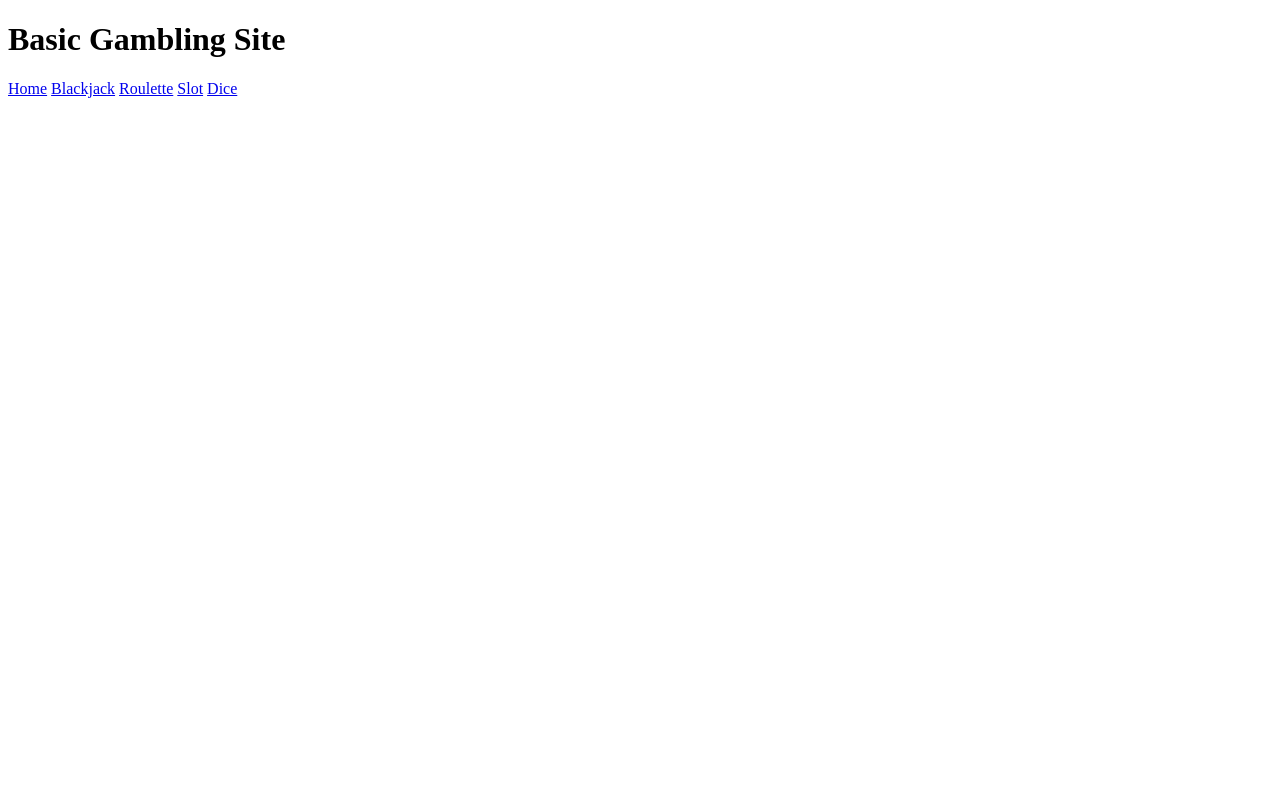
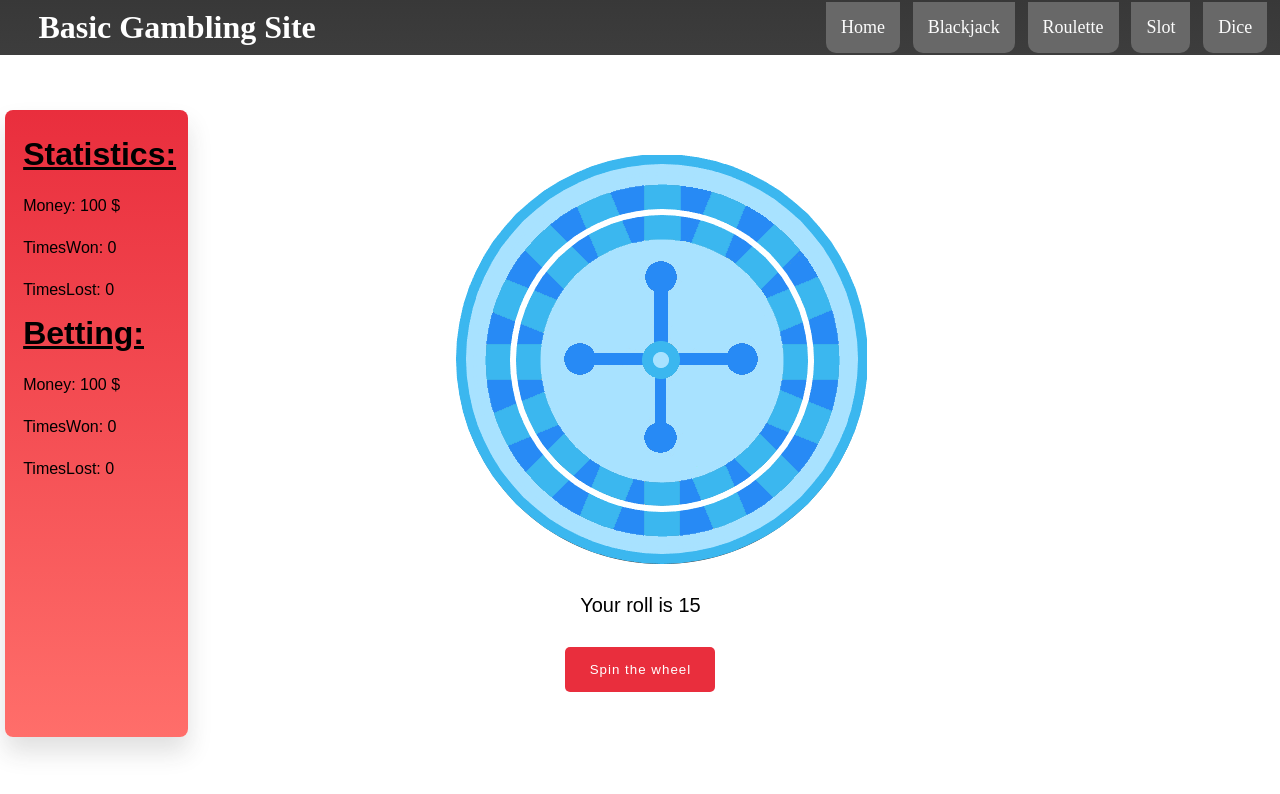
Before and after one commit to JuliusRosengren/ProjectJava, a plain HTML site: page Roulette.html in a window 1280 px wide. Drawn offline with Linux system fonts and the light colour scheme.

Commit message:
roulette

```diff
--- a/Roulette.html
+++ b/Roulette.html
@@ -21,5 +21,32 @@
             <a href="Dice.html">Dice</a>
         </nav>
     </header>
+    <div class="BigGrid">
+        <div class="container01">
+            <div class="wheel-wrapper">
+                <img class="shake"  id="Wheel01">
+                <img src="Extra/wheel.png">
+            </div>
+            <p id="total"></p>
+            <button onclick="spin()">Spin the wheel</button>
+        </div>
+
+        <div class="container02">
+            <div class="box-wrapper">
+                <h1>
+                    <u>Statistics:</u>
+                </h1>
+                <div class="Money">Money: 100 $</div>
+                <div class="TimesWon">TimesWon: 0</div>
+                <div class="TimesLost">TimesLost: 0</div>
+                <h1>
+                    <u>Betting:</u>
+                </h1>
+                <div class="Money">Money: 100 $</div>
+                <div class="TimesWon">TimesWon: 0</div>
+                <div class="TimesLost">TimesLost: 0</div>
+            </div>
+        </div>
+    </div>
 </body>
 </html>
--- a/Roulette.js
+++ b/Roulette.js
@@ -0,0 +1,27 @@
+let Money = 100;
+let TimesWon = 0;
+let TimesLost = 0;
+
+let MoneyText = document.querySelector(".Money");
+let TimesWonText = document.querySelector(".TimesWon")
+let TimesLostText = document.querySelector(".TimesLost")
+
+
+let images = ["Extra/wheel.png"];
+let wheel = document.querySelectorAll("img");
+
+function spin(){
+    wheel.forEach((die) => {
+        die.classList.add("shake");
+    });
+    setTimeout(function(){
+        wheel.forEach(function(die){
+            die.classList.remove("shake");
+        });
+        let spinOneValue = Math.floor(Math.random()*37);
+        document.querySelector("#total").innerHTML = "Your roll is " + (spinOneValue);
+    },
+    3000
+    );
+}
+spin();
--- a/RouletteStyle.css
+++ b/RouletteStyle.css
@@ -0,0 +1,182 @@
+/*-----------------------*/
+/*  Wheel box in middle  */
+/*-----------------------*/
+
+*{
+    padding: 0;
+    margin: 0;
+    box-sizing: border-box;
+}
+body{
+    height: 100vh;
+}
+
+.BigGrid {
+    display: grid;
+    grid-template-columns: 1fr 1fr 1fr 1fr 1fr;
+    grid-template-rows: 1fr 1fr 1fr;
+    gap: 10px;
+    height: 92vh;
+}
+
+ .container01{
+    width: 100%;
+    padding: 50px;
+    display: grid;
+    grid-column-start: 3;
+    grid-row-start: 2;
+    border-radius: 8px;
+    display: flex;
+    flex-direction: column;
+    align-items: center;
+    font-family: "Poppins",sans-serif;
+}
+.wheel-wrapper {
+    width: 90%;
+    display: flex;
+    justify-content: space-around;
+}
+
+#Wheel01 {
+    display: flex;
+    align-self: center;
+}
+
+.container01 p{
+    color: black;
+    font-size: 20px;
+    margin: 30px 0;
+    font-weight: 500;
+}
+button{
+    background-color: #e92e3d;
+    border: none;
+    outline: none;
+    color: #ffffff;
+    padding: 15px 0;
+    width: 150px;
+    letter-spacing: 1px;
+    border-radius: 5px;
+    cursor: pointer;
+}
+
+.shake{
+    animation: shake 0.1s infinite;
+}
+
+@keyframes shake{
+    0%{
+        transform: rotate(360deg);
+    }
+    25%{
+        transform: rotate(-360deg);
+    }
+    50%{
+        transform: rotate(360deg);
+    }
+    75%{
+        transform: rotate(-360deg);
+    }
+    100%{
+        transform: rotate(360deg);
+    }
+}
+
+/*-----------------------*/
+/*    Box to the left    */
+/*-----------------------*/
+
+.container02{
+    width: 100%;
+    display: grid;
+    grid-column-start: 1;
+    grid-row-start: 2;
+    background: linear-gradient(#e92e3d, #ff6e6a);
+    box-shadow: 0 15px 25px rgba(50,50,50,0.15);
+    border-radius: 8px;
+    display: flex;
+    flex-direction: column;
+    align-items: center;
+    font-family: "Poppins",sans-serif;
+    padding: 10px;
+    margin: 5px;
+}
+
+.Money,
+.TimesWon,
+.TimesLost {
+    margin-top: 1.5rem;
+}
+
+.container02 h1 {
+    margin-top: 1rem;
+}
+
+.box-wrapper{
+    width: 90%;
+    display: flex;
+    flex-direction: column;
+    justify-content: space-around;
+}
+
+.container02 p{
+    color: black;
+    font-size: 16px;
+    margin: 30px 0;
+    font-weight: 500;
+}
+
+/*-----------------------*/
+/* Bar on top of website */
+/*-----------------------*/
+
+*, *::before, *::after {
+    box-sizing: border-box;
+    margin: 0;
+    padding: 0;
+}
+
+:root {
+    --header-height: 55px;
+  }
+
+.header {
+    display: flex;
+    justify-content: space-between;
+    align-items: center;
+    position: sticky;
+    top: 0;
+    background: linear-gradient(#383838, #3d3d3d);
+    box-shadow: 0 1px 10px 0 rgb(255, 255, 255);
+    height: var(--header-height);
+  }
+
+.header h1 {
+   color: rgb(255, 255, 255);
+   top: 0;
+   margin-left: 3vmax;
+   text-transform:capitalize;
+   font-size: 200%;
+}
+
+  nav {
+    display: flex;
+    justify-content: space-between;
+    align-items: flex-start;
+}
+
+ a {
+     color: rgb(252, 252, 252);
+     display: inline-block;
+     text-decoration: none;
+     background-color:#686868;
+     padding: 15px;
+     border-bottom-right-radius: 10px;
+     border-bottom-left-radius: 10px;
+     margin-right: 1vmax;
+     font-size: large;
+ }
+ a:hover {
+     color: rgb(255, 255, 255);
+     background-color: #8d8d8d;
+ }
```
Also changed, not shown: Extra/wheel.png (added).
